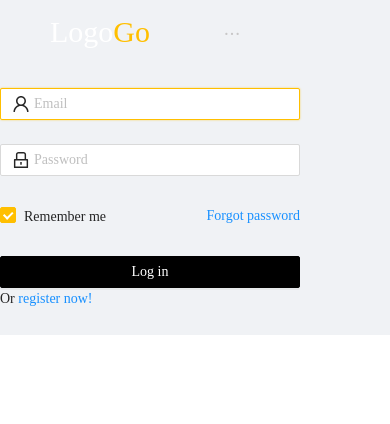
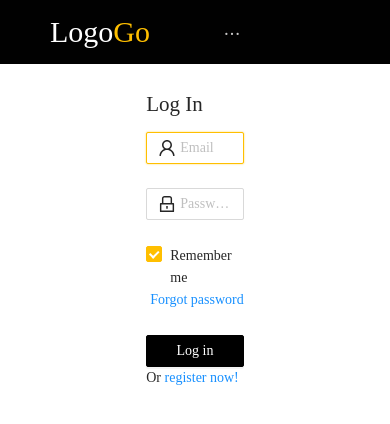
Before and after one commit to almulalic/rent-a-car, a React (Create React App) app: page /login in a window 390 px wide. Shown: the top 424 px of the page. Built offline with nearby package versions, Linux system fonts and the light colour scheme.

Commit message:
fixed layout for mobile devices

```diff
--- a/src/components/Navbar/Navbar.css
+++ b/src/components/Navbar/Navbar.css
@@ -3,9 +3,8 @@
 }
 
 
-
 @media only screen and (max-width: 420px) {
-    .menuItems{
+  .menuItems {
     width: 40px;
     /* right: 0; */
   }
--- a/src/pages/public/Login/LogIn.tsx
+++ b/src/pages/public/Login/LogIn.tsx
@@ -81,6 +81,7 @@ export const LogIn = () => {
       <br />
       <br />
       <br />
+
       <Content>
         <Form
           name="normal_login"
@@ -91,6 +92,8 @@ export const LogIn = () => {
           autoComplete="off"
           onFinishFailed={onFailedSubmit}
         >
+                <h1>Log In</h1>
+
           <Form.Item
             name="email"
             rules={[
--- a/src/pages/public/Login/Login.css
+++ b/src/pages/public/Login/Login.css
@@ -14,3 +14,46 @@
 .login-form-button {
   width: 100%;
 }
+
+.ant-layout-header {
+  height: 64px;
+  width: 100%;
+  padding: 0 50px;
+  position: absolute;
+  color: rgba(0, 0, 0, 0.85);
+  line-height: 64px;
+  background: rgba(1, 1, 1, 1);
+  z-index: 100000;
+}
+
+.layout{
+  width: 100%;
+  height: 100%;
+  background-color: white;
+}
+
+/* .ant-layout-content {
+  margin: auto;
+
+  width: 25%;
+  min-height: 0;
+} */
+
+.login-form {
+  /* max-width: 300px; */
+  margin: 0 auto;
+}
+
+.login-form-button{
+  width: 100% !important;
+  border-color: black;
+  background-color: black;
+}
+form.ant-form.ant-form-horizontal {
+  margin: 0 auto;
+  width: 25%;
+}
+
+  .footerCustom{
+      display: none;
+  }
--- a/src/pages/public/Order/components/DriverAndPaymentForm/DriverAndPaymentForm.scss
+++ b/src/pages/public/Order/components/DriverAndPaymentForm/DriverAndPaymentForm.scss
@@ -154,7 +154,7 @@
 .twoButtonRow {
   display: flex;
   flex-direction: row;
-  justify-content: flex-end;
+  // justify-content: flex-end;
   align-items: center;
 
   .ant-btn:first-child {
@@ -167,6 +167,9 @@
   .twoButtonRow .ant-btn:first-child{
     margin: 0 !important;
   }
+}
+.twoButtonRow .ant-btn:first-child {
+  width: 100%;
 }
 
 .cardInputContainer {
--- a/src/pages/public/SignUp/SignUp.tsx
+++ b/src/pages/public/SignUp/SignUp.tsx
@@ -154,6 +154,7 @@ export const SignUp = () => {
       <br />
       <Content>
         <Form form={form} {...formItemLayout} onFinish={onFinish} onFinishFailed={onFinishFailed}>
+          <h1>Register</h1>
           {/* Full Name */}
           <Form.Item
             name="driversFullName"
@@ -280,7 +281,7 @@ export const SignUp = () => {
             />
           </Form.Item>
 
-          <div className="twoButtonRow">
+          <div className="twoButtonRow login-form-button">
             <Button type="primary" htmlType="submit" loading={isLoading}>
               Submit
             </Button>
```
Lines whose indentation alone changed are shown as unchanged.
